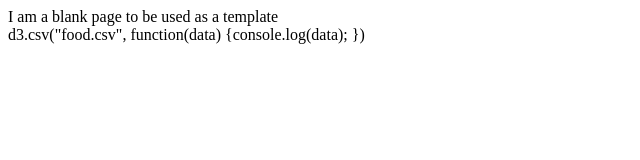
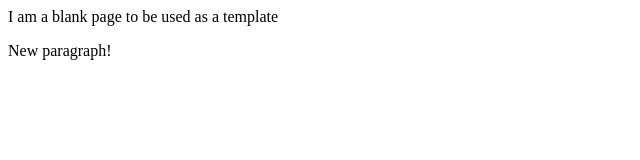
Before and after one commit to lc3675/lc3675.github.io, a plain HTML site: page index.html in a window 1280 px wide. Shown: the whole page, without its empty margins (0-640 px from the left). Drawn offline with nearby package versions, Linux system fonts and the light colour scheme.

Commit message:
Update index.html

```diff
--- a/index.html
+++ b/index.html
@@ -11,9 +11,8 @@
 
 	<body>
 		<div id="someContent">I am a blank page to be used as a template</div>
-		d3.csv("food.csv", function(data) {console.log(data);
-		})
 		<script type="text/javascript">
+			d3.select("body").append("p").text("New paragraph!");
 		</script>
 	</body>
 </html>
```
